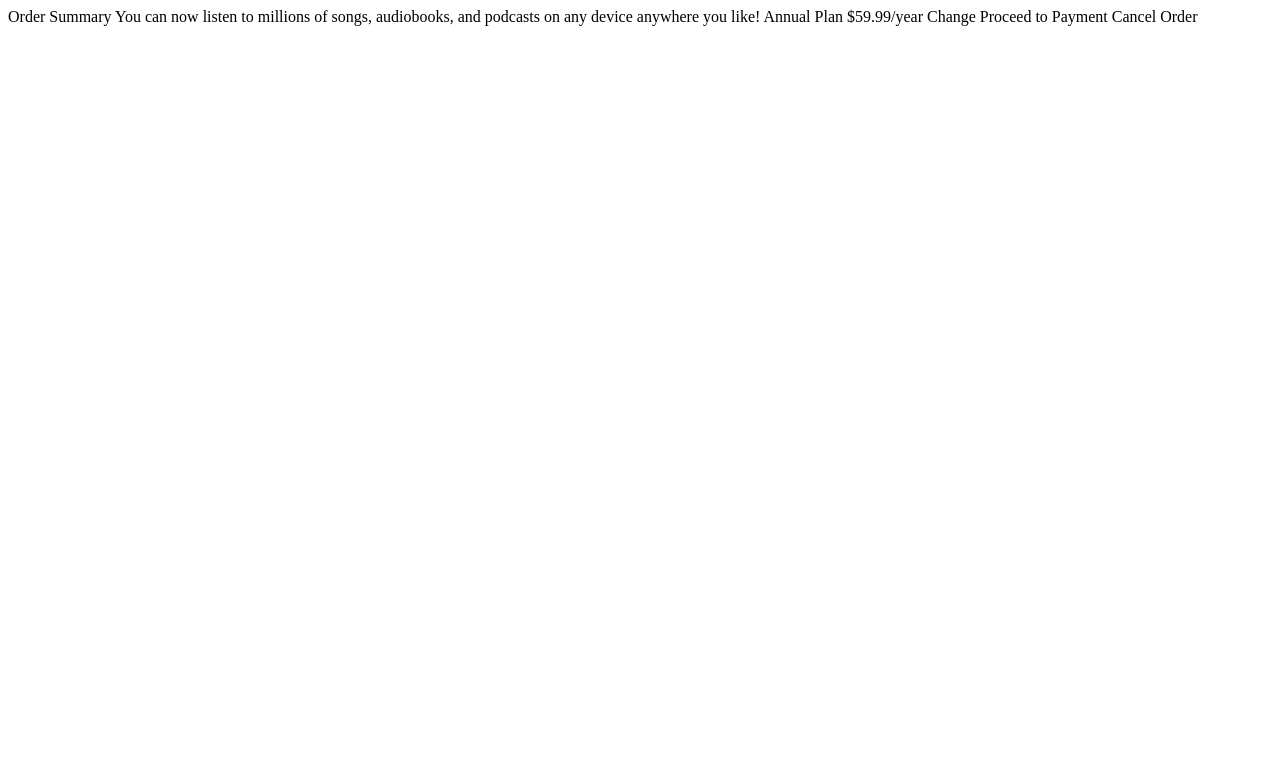
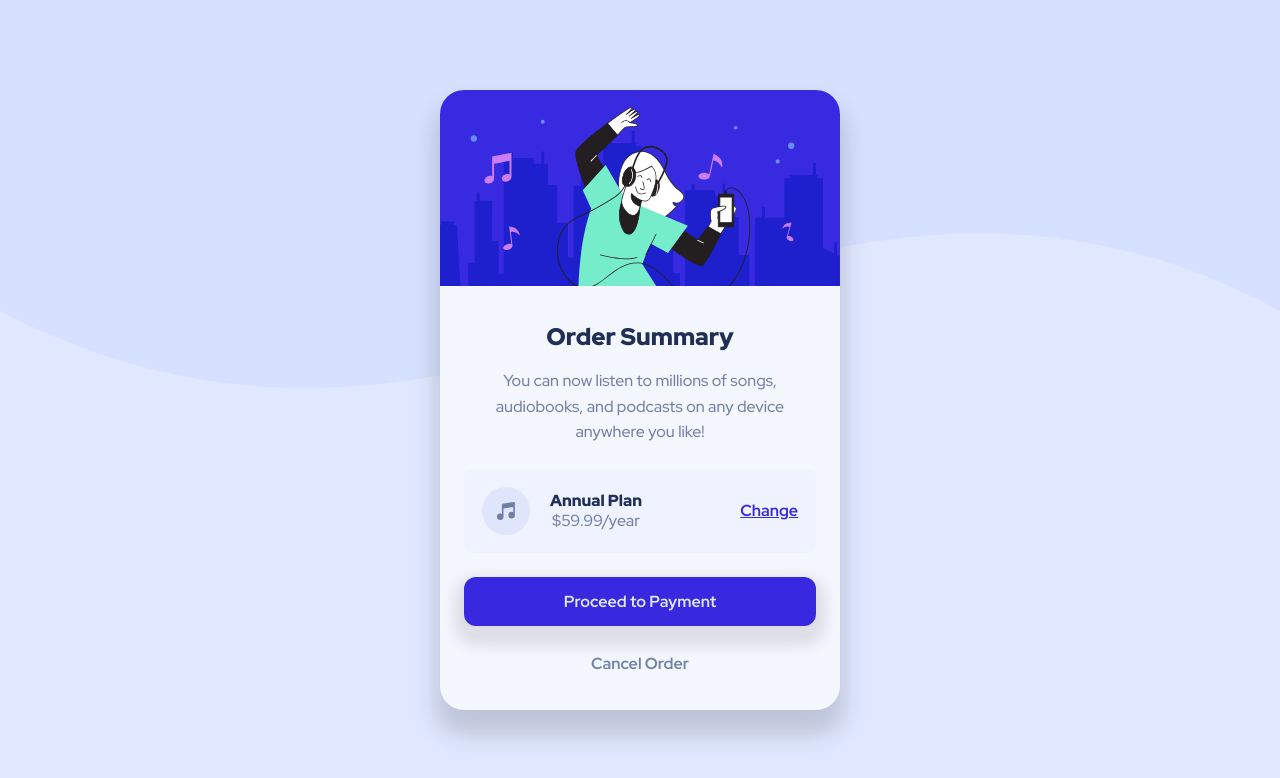
Before and after one commit to lafistik/order-summary-component-main, a plain HTML site: page index.html in a window 1280 px wide. Drawn offline with Linux system fonts and the light colour scheme.

Commit message:
Add html and css to component

```diff
--- a/index.html
+++ b/index.html
@@ -12,11 +12,57 @@
       href="./images/favicon-32x32.png"
     />
 
+    <link rel="preconnect" href="https://fonts.googleapis.com" />
+    <link rel="preconnect" href="https://fonts.gstatic.com" crossorigin />
+    <link
+      href="https://fonts.googleapis.com/css2?family=Red+Hat+Display:wght@500;700;900&display=swap"
+      rel="stylesheet"
+    />
+
+    <link rel="stylesheet" href="style.css" />
     <title>Frontend Mentor | Order summary card</title>
   </head>
   <body>
-    Order Summary You can now listen to millions of songs, audiobooks, and
-    podcasts on any device anywhere you like! Annual Plan $59.99/year Change
-    Proceed to Payment Cancel Order
+    <main>
+      <article class="order">
+        <img
+          class="order__image"
+          src="./images/illustration-hero.svg"
+          alt="cartoonish character enjoying music"
+        />
+        <div class="order__content">
+          <h1 class="order__title">Order Summary</h1>
+          <p class="order__description">
+            You can now listen to millions of songs, audiobooks, and podcasts on
+            any device anywhere you like!
+          </p>
+          <div class="order__plan">
+            <div class="order__plan-info">
+              <svg xmlns="http://www.w3.org/2000/svg" width="48" height="48">
+                <g fill="none" fill-rule="evenodd">
+                  <circle cx="24" cy="24" r="24" fill="#DFE6FB" />
+                  <path
+                    fill="#717FA6"
+                    fill-rule="nonzero"
+                    d="M32.574 15.198a.81.81 0 00-.646-.19L20.581 16.63a.81.81 0 00-.696.803V26.934a3.232 3.232 0 00-1.632-.44A3.257 3.257 0 0015 29.747 3.257 3.257 0 0018.253 33a3.257 3.257 0 003.253-3.253v-8.37l9.726-1.39v5.327a3.232 3.232 0 00-1.631-.441 3.257 3.257 0 00-3.254 3.253 3.257 3.257 0 003.254 3.253 3.257 3.257 0 003.253-3.253V15.81a.81.81 0 00-.28-.613z"
+                  />
+                </g>
+              </svg>
+              <div class="order__plan-pricing">
+                <p class="fw-black clr-blue">Annual Plan</p>
+                <p>$59.99/year</p>
+              </div>
+            </div>
+            <a href="#">Change</a>
+          </div>
+          <button class="button button--fill button--full">
+            Proceed to Payment
+          </button>
+          <button class="button button--no-bg button--full">
+            Cancel Order
+          </button>
+        </div>
+      </article>
+    </main>
   </body>
 </html>
--- a/style.css
+++ b/style.css
@@ -0,0 +1,196 @@
+:root {
+  --clr-primary-200: hsl(225, 100%, 94%);
+  --clr-primary-500: hsl(245, 75%, 52%);
+
+  --clr-neutral-200: hsl(225, 100%, 98%);
+  --clr-neutral-500: hsl(224, 23%, 55%);
+  --clr-neutral-800: hsl(223, 47%, 23%);
+
+  --clr-background-200: hsla(225, 100%, 94%, 0.3);
+
+  --fs-regular: 1rem;
+  --ff-regular: "Red Hat Display", sans-serif;
+  --fw-medium: 500;
+  --fw-bold: 700;
+  --fw-black: 900;
+}
+
+/*
+  Josh's Custom CSS Reset
+  https://www.joshwcomeau.com/css/custom-css-reset/
+*/
+*,
+*::before,
+*::after {
+  box-sizing: border-box;
+}
+* {
+  margin: 0;
+}
+html,
+body {
+  height: 100%;
+}
+body {
+  position: relative;
+  line-height: 1.6;
+  -webkit-font-smoothing: antialiased;
+  font-family: var(--ff-regular);
+  font-size: var(--fs-regular);
+  /* background: background-image background-position / background-size background-repeat background-attachment background-origin background-clip background-color */
+  background: url("./images/pattern-background-desktop.svg") top / contain
+    no-repeat var(--clr-primary-200);
+  /* background-image: url("./images/pattern-background-desktop.svg");
+  background-repeat: no-repeat;
+  background-size: contain;
+  background-position: top;
+  background-color: var(--clr-primary-200); */
+  display: grid;
+  place-content: center;
+  color: var(--clr-neutral-500);
+}
+img,
+picture,
+video,
+canvas,
+svg {
+  display: block;
+  max-width: 100%;
+}
+input,
+button,
+textarea,
+select {
+  font: inherit;
+}
+p,
+h1,
+h2,
+h3,
+h4,
+h5,
+h6 {
+  overflow-wrap: break-word;
+}
+
+/* Component Styles */
+
+body::before {
+  content: "";
+  background: hsla(225, 100%, 94%, 0.3);
+  width: 100%;
+  height: 100%;
+}
+
+.order {
+  margin-inline: 1rem;
+  border-radius: 1.5rem;
+  overflow: hidden;
+  background-color: var(--clr-neutral-200);
+  text-align: center;
+  max-width: 400px;
+
+  box-shadow: 0 20px 25px 5px rgba(0, 0, 0, 0.153);
+  z-index: 100;
+}
+
+.order__content {
+  padding: 1.5rem;
+  margin-block: 0.5rem;
+}
+
+.order__title {
+  font-weight: var(--fw-black);
+  color: var(--clr-neutral-800);
+}
+
+.order__description {
+  padding-inline: 1rem;
+  margin-block: 0.75rem;
+}
+
+.order__plan {
+  display: flex;
+  align-items: center;
+  justify-content: space-between;
+
+  background-color: var(--clr-background-200);
+  padding: 1.125rem;
+  border-radius: 0.5rem;
+  margin-block: 1.5rem;
+}
+
+.order__plan-info {
+  display: flex;
+  align-items: center;
+  gap: 1.25rem;
+}
+
+.order__plan-pricing {
+  line-height: 1.25;
+}
+
+a {
+  color: var(--clr-primary-500);
+  font-weight: var(--fw-bold);
+}
+
+a,
+.button {
+  cursor: pointer;
+}
+
+a:hover,
+a:active,
+.button--fill:hover,
+.button--fill:active {
+  opacity: 0.7;
+}
+
+.button {
+  border: none;
+
+  font-weight: var(--fw-bold);
+}
+
+.button--no-bg {
+  background: none;
+  color: inherit;
+}
+
+.button--no-bg:hover,
+.button--no-bg:active {
+  color: var(--clr-neutral-800);
+}
+
+.button--fill {
+  background-color: var(--clr-primary-500);
+  color: var(--clr-primary-200);
+  padding: 0.75rem;
+  border-radius: 0.75rem;
+  margin-bottom: 1.5rem;
+  box-shadow: 0 10px 15px 10px rgba(0, 0, 0, 0.103);
+}
+
+.button--full {
+  width: 100%;
+  display: block;
+}
+
+/* Helper classes */
+
+.fw-black {
+  font-weight: var(--fw-black);
+}
+
+.clr-blue {
+  color: var(--clr-neutral-800);
+}
+
+/* Media Query */
+
+@media (max-width: 50em) {
+  body {
+    background-image: url("./images/pattern-background-mobile.svg");
+  }
+}
```
